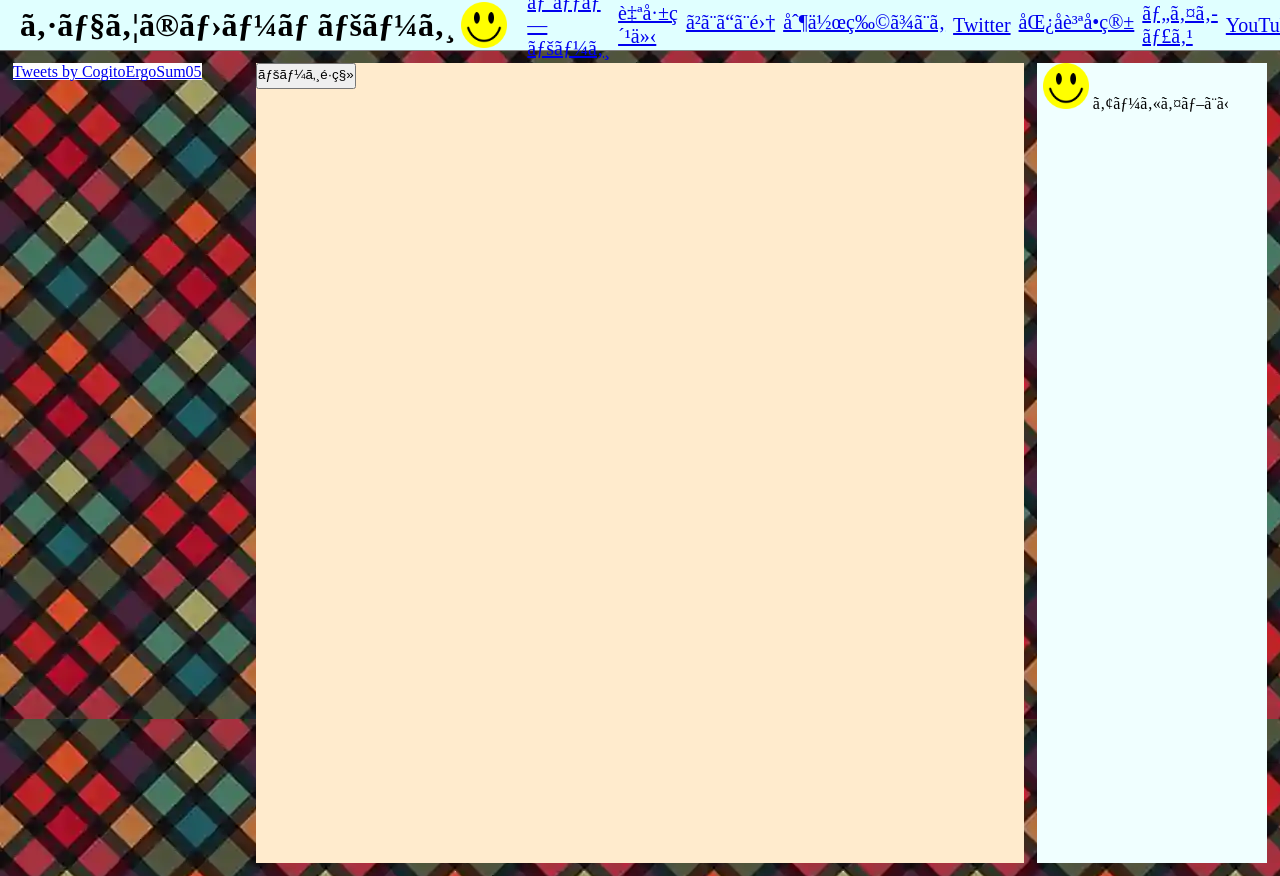
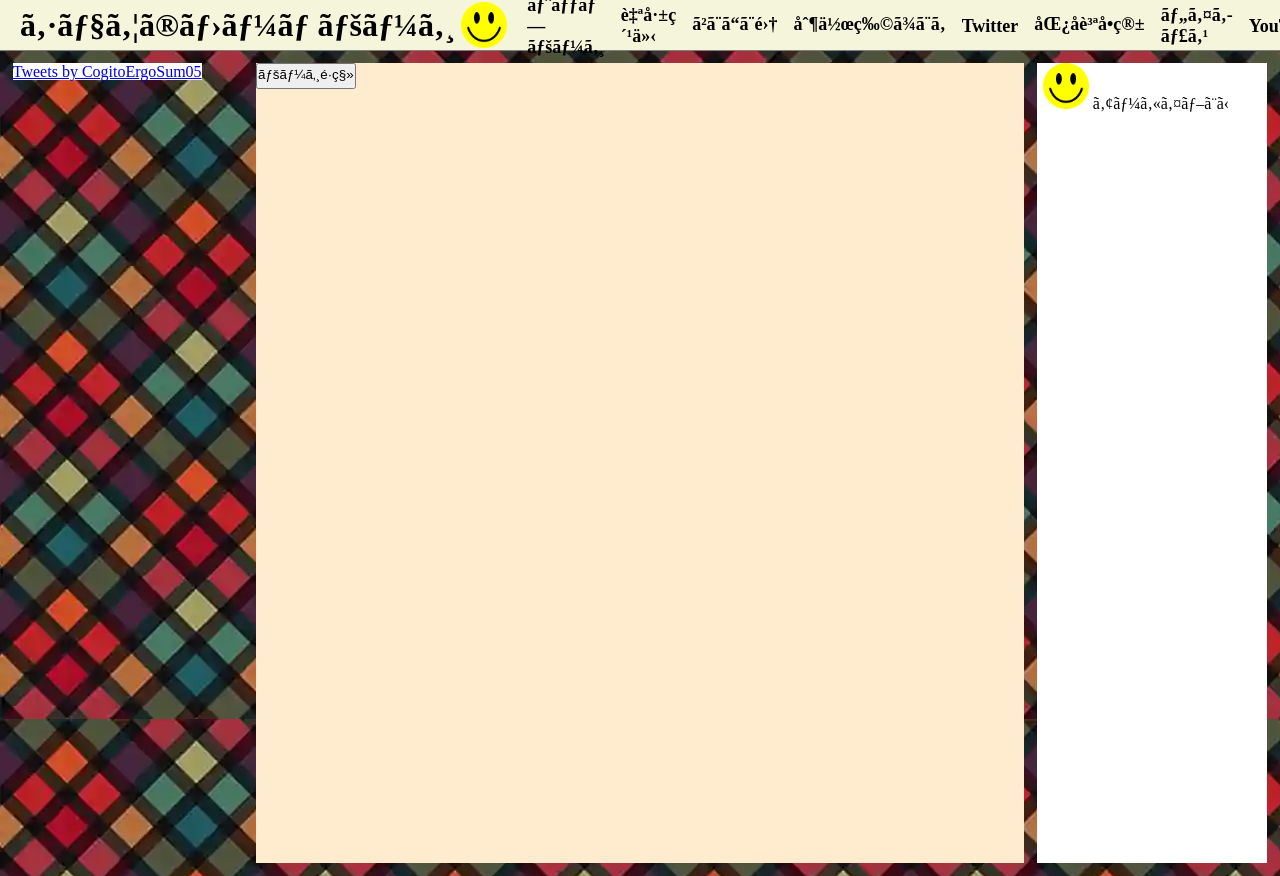
Before and after one commit to hiralin0720/MyPage, a plain HTML site: page index.html in a window 1280 px wide. Drawn offline with Linux system fonts and the light colour scheme.

Commit message:
01/07/2023/06:47 Progress
ヘッダーリンクの修正

```diff
--- a/index.html
+++ b/index.html
@@ -1,7 +1,9 @@
 <html>
     <head>
+        <title>ショウのホームページ</title>
+        <link rel="icon" href="./images/icon_smily.png"/>
         <link rel="stylesheet" type="text/css" href="./style/style.css">
-        <link rel="icon" href="./images/icon_smily.png"/>
+
     </head>
     <body>
         <div class="header">
--- a/style/style.css
+++ b/style/style.css
@@ -9,7 +9,7 @@
     width: 100%;
     height: 50px;
     display: flex;
-    background-color: lightcyan;
+    background-color: beige;
     border-bottom: 1px solid #7f7f7f;
 }
 .header .title {
@@ -27,10 +27,17 @@
     margin: 0 20 0 20;
 }
 .header a {
-    font-size: 20;
-    margin-right: 8;
+    text-decoration: none;
+    font-weight: bold;
+    font-size: 18;
+    margin: 2 16 0 0;
+    color: black;
 }
-
+.header a:hover {
+    transform:scale(1.2,1.2);
+    transition:0.1s all;
+    color: #3f3fff;
+}
 .background {
     margin-top: 50;
     display: flex;
@@ -45,6 +52,7 @@
 }
 .base-right .twitter-timeline {
     background-color: white;
+    border: #7f7f7f;
 }
 .base-center {
     margin: 1% 0% 1% 0%;
@@ -52,13 +60,15 @@
     height: 100vH;
     overflow: auto;
     background-color: blanchedalmond;
+    border: #7f7f7f;
 }
 .base-left {
     margin: 1% 1% 1% 1%;
     width: 18%;
     height: 100vH;
     overflow: auto;
-    background-color: azure;
+    background-color: white;
+    border: #7f7f7f;
 }
 
 .content {
```
